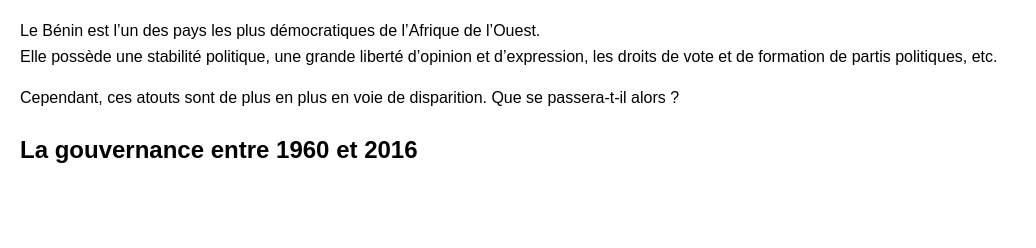
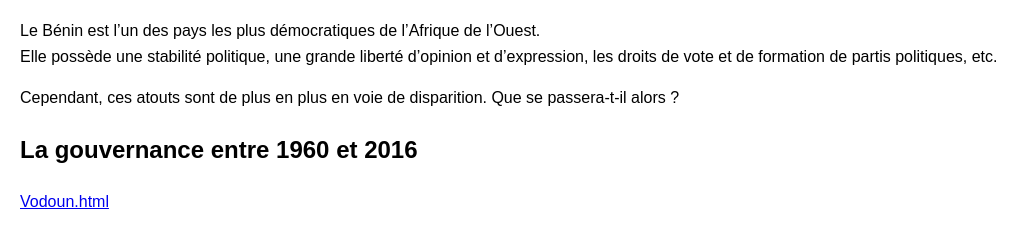
Before and after one commit to Gloria-OT/Manfoya, a plain HTML site: page index.html in a window 1280 px wide. Shown: the part 76-324 px from the top of the page, without its empty margins (0-1036 px from the left). Drawn offline with Linux system fonts and the light colour scheme.

Commit message:
Update index.html

```diff
--- a/index.html
+++ b/index.html
@@ -22,5 +22,6 @@
     Elle possède une stabilité politique, une grande liberté d’opinion et d’expression, les droits de vote et de formation de partis politiques, etc.</p>
     <p>Cependant, ces atouts sont de plus en plus en voie de disparition. Que se passera-t-il alors ?</p>
     <h2>La gouvernance entre 1960 et 2016</h2>
+    <p><a href="Vodoun.html">Vodoun.html</a></p>
 </body>
 </html>
```
